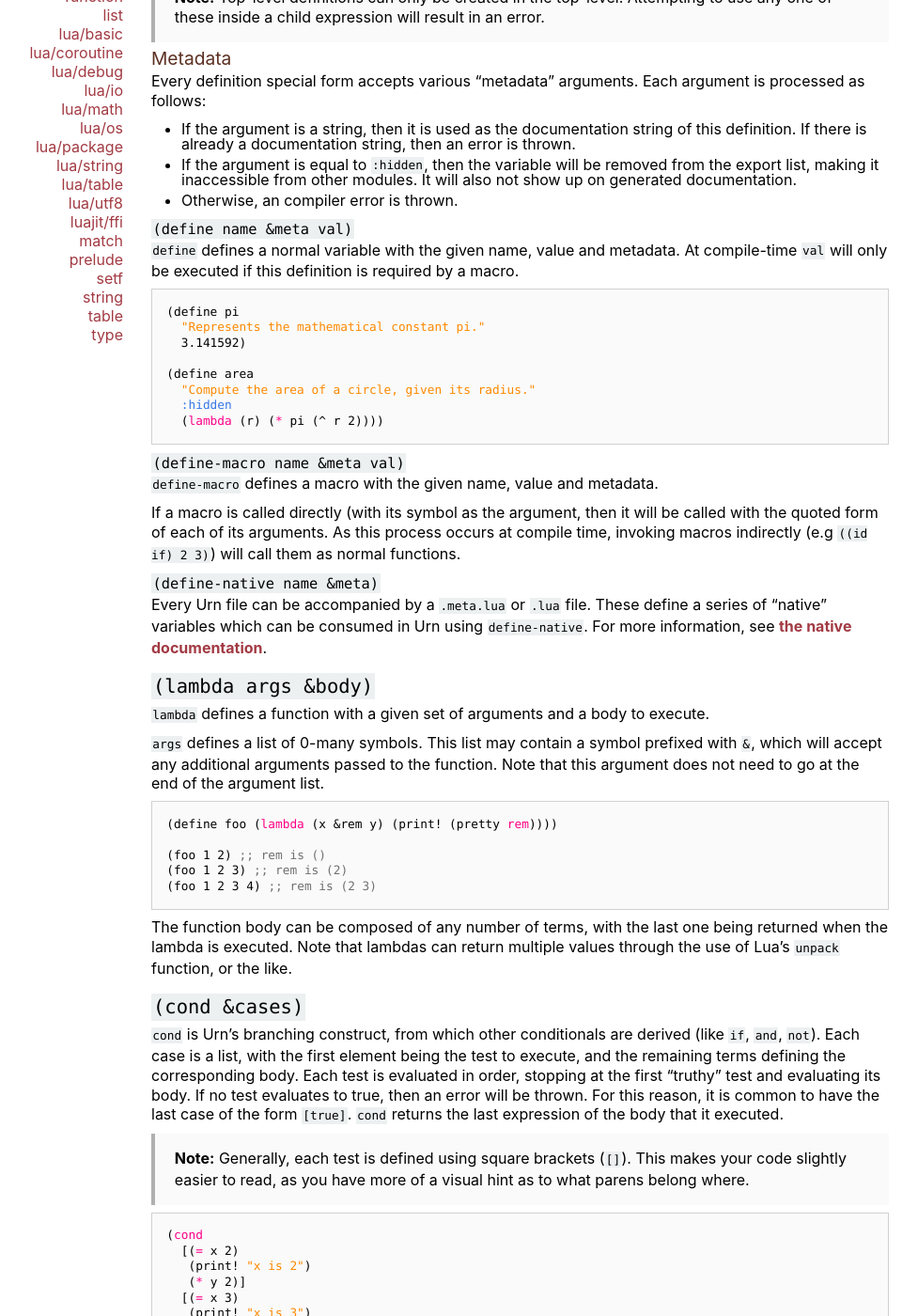
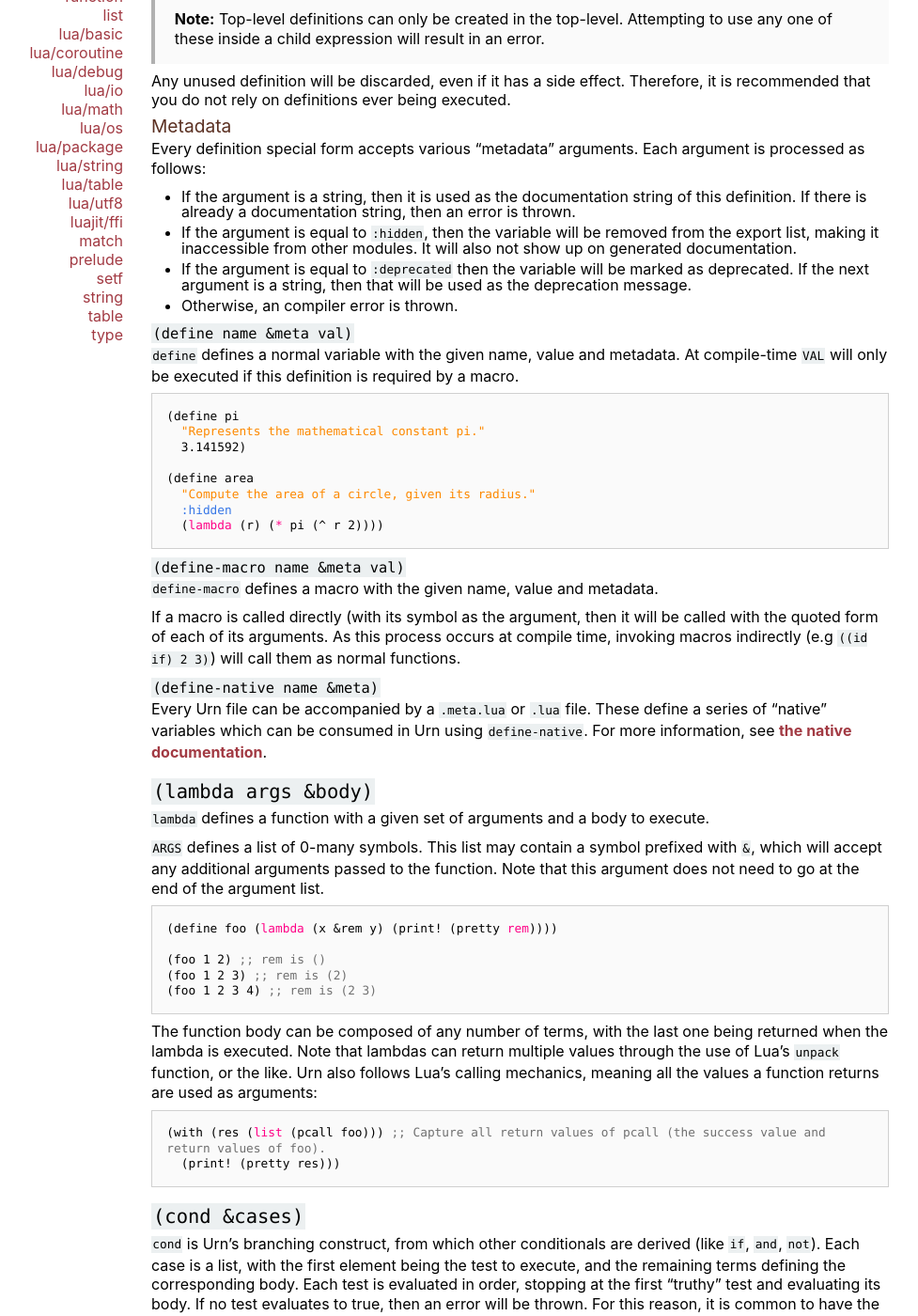
Before and after one commit to SquidDev/urn, a Jekyll site: the page built from reference/special-forms.md, in a window 1280 px wide and 1400 px high, scrolled down 686 px. Shown: the whole window at 94% size, without its empty margins (194-1171 px from the left). Built offline with Jekyll 4.4.1, drawn with Linux system fonts in a browser that asks for light colours; our own code applies the rules of GitHub Pages for plain Markdown files; some of the changed text lies outside the part shown.

Commit message:
A couple of minor docs improvements
 - Add documentation on const-struct.
 - A couple of minor clarifications on semantics.
 - Add :deprecated modifier.
 - Change argument names to uppper case, now consistent with the main docs.

````diff
--- a/reference/special-forms.md
+++ b/reference/special-forms.md
@@ -19,6 +19,9 @@
 > **Note:** Top-level definitions can only be created in the top-level. Attempting to use any one of these inside a
 > child expression will result in an error.
 
+Any unused definition will be discarded, even if it has a side effect. Therefore, it is recommended that you do not rely
+on definitions ever being executed.
+
 ### Metadata
 Every definition special form accepts various "metadata" arguments. Each argument is processed as follows:
 
@@ -26,10 +29,12 @@
    documentation string, then an error is thrown.
  - If the argument is equal to `:hidden`, then the variable will be removed from the export list, making it inaccessible
    from other modules. It will also not show up on generated documentation.
+ - If the argument is equal to `:deprecated` then the variable will be marked as deprecated. If the next argument is a
+   string, then that will be used as the deprecation message.
  - Otherwise, an compiler error is thrown.
 
 ### `(define name &meta val)`
-`define` defines a normal variable with the given name, value and metadata. At compile-time `val` will only be executed
+`define` defines a normal variable with the given name, value and metadata. At compile-time `VAL` will only be executed
 if this definition is required by a macro.
 
 ```cl
@@ -57,7 +62,7 @@
 ## `(lambda args &body)`
 `lambda` defines a function with a given set of arguments and a body to execute.
 
-`args` defines a list of 0-many symbols. This list may contain a symbol prefixed with `&`, which will accept any
+`ARGS` defines a list of 0-many symbols. This list may contain a symbol prefixed with `&`, which will accept any
 additional arguments passed to the function. Note that this argument does not need to go at the end of the argument
 list.
 
@@ -70,7 +75,13 @@
 ```
 
 The function body can be composed of any number of terms, with the last one being returned when the lambda is
-executed. Note that lambdas can return multiple values through the use of Lua's `unpack` function, or the like.
+executed. Note that lambdas can return multiple values through the use of Lua's `unpack` function, or the like. Urn also
+follows Lua's calling mechanics, meaning all the values a function returns are used as arguments:
+
+```cl
+(with (res (list (pcall foo))) ;; Capture all return values of pcall (the success value and return values of foo).
+  (print! (pretty res)))
+```
 
 ## `(cond &cases)`
 `cond` is Urn's branching construct, from which other conditionals are derived (like `if`, `and`, `not`). Each case is a
@@ -96,7 +107,7 @@
 ```
 
 ## `(set! var val)`
-`set!` is used to change the value of the given variable, setting it to given value. `var` must be a symbol, and `val`
+`set!` is used to change the value of the given variable, setting it to given value. `VAR` must be a symbol, and `VAL`
 can be any term. Note that you cannot change the value of top level definitions: this can only be used to mutate
 function arguments.
 
@@ -107,7 +118,7 @@
 ```
 
 ## `(import module info? export?)`
-`import` allows you to include code from other Urn files. `module` should be a symbol, specifying a file on the include
+`import` allows you to include code from other Urn files. `MODULE` should be a symbol, specifying a file on the include
 path (excluding a the `.lisp` file extension). Import takes 3 forms:
 
  - `(import foo)`: Import the module `foo`, with all exported symbols being prefixed with `foo/`.
@@ -125,6 +136,18 @@
 (import lua/os os)
 ```
 
+## `(const-struct &pairs)`
+`const-struct` is used to create a Lua table. It can either be called directly, or using the special `{}`
+syntax. `PAIRS` defines a collection of keys and values: the odd numbered elements defining the keys, and the even ones
+the values. If there are not an even number of arguments, then compilation will fail.
+
+```cl
+{ :foo 2
+  bar  (+ 2 3) }
+
+;; Equivalent to Lua's { foo = 23, [bar] = 2 + 3 }
+```
+
 ## Quoting
 
 ### `(quote form)`
@@ -137,6 +160,7 @@
 
 ### `(syntax-quote form)`
 `syntax-quote` takes a similar form to `quote`, with some important extensions:
+
  - Symbols must be a resolvable, top-level definition. When using `syntax-quote` to quote a symbol, a reference is
    stored to the variable it references. When a macro returns such a symbol, it can correctly resolve it back to the
    original variable.
@@ -153,7 +177,7 @@
 
 ### `(unquote &forms)`
 `unquote`'s primary usage is in the `syntax-quote` form. However, it can be used to allow a more specific form of
-compile-time execution, when a macro is overkill. Each form in `forms` is evaluated, and the resulting elements spliced
+compile-time execution, when a macro is overkill. Each form in `FORMS` is evaluated, and the resulting elements spliced
 in place of the original `unquote`. Note that only one element can be spliced in non-block contexts (such as function
 arguments).
 
````
Also changed, not shown: reference/reader.md (+15 -1 lines).
